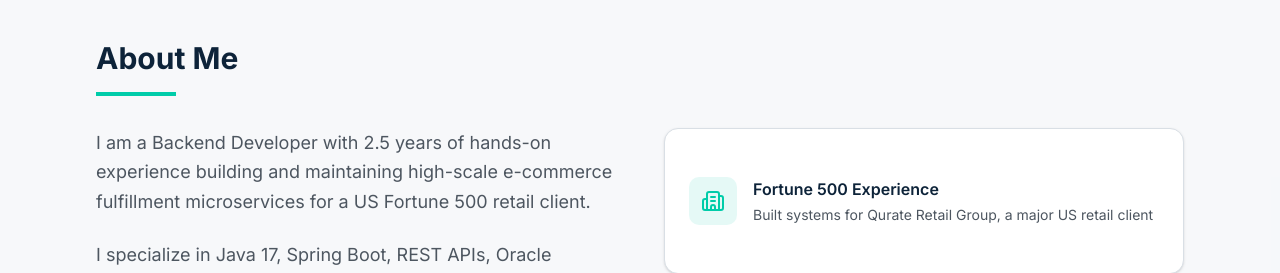
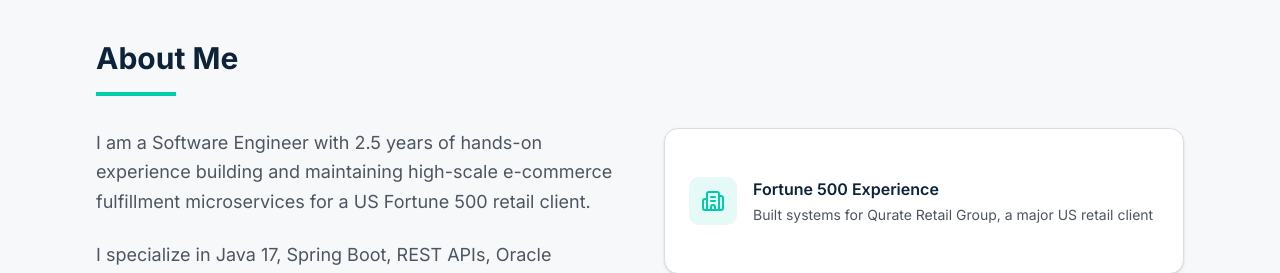
Before and after one commit to MohammedKaif037/new-backend-portfolio, a Next.js app in the folder PortFolioBackend/: page / in a window 1280 px wide. Shown: the part 840-1113 px from the top of the page. Built offline with nearby package versions, Linux system fonts and the light colour scheme; no server answers.

Commit message:
Update about.tsx

```diff
--- a/PortFolioBackend/components/about.tsx
+++ b/PortFolioBackend/components/about.tsx
@@ -29,7 +29,7 @@ export function About() {
         <div className="grid lg:grid-cols-2 gap-12 items-start">
           <div>
             <p className="text-lg text-muted-foreground leading-relaxed mb-6">
-              I am a Backend Developer with 2.5 years of hands-on experience building
+              I am a Software Engineer with 2.5 years of hands-on experience building
               and maintaining high-scale e-commerce fulfillment microservices for a
               US Fortune 500 retail client.
             </p>
```
